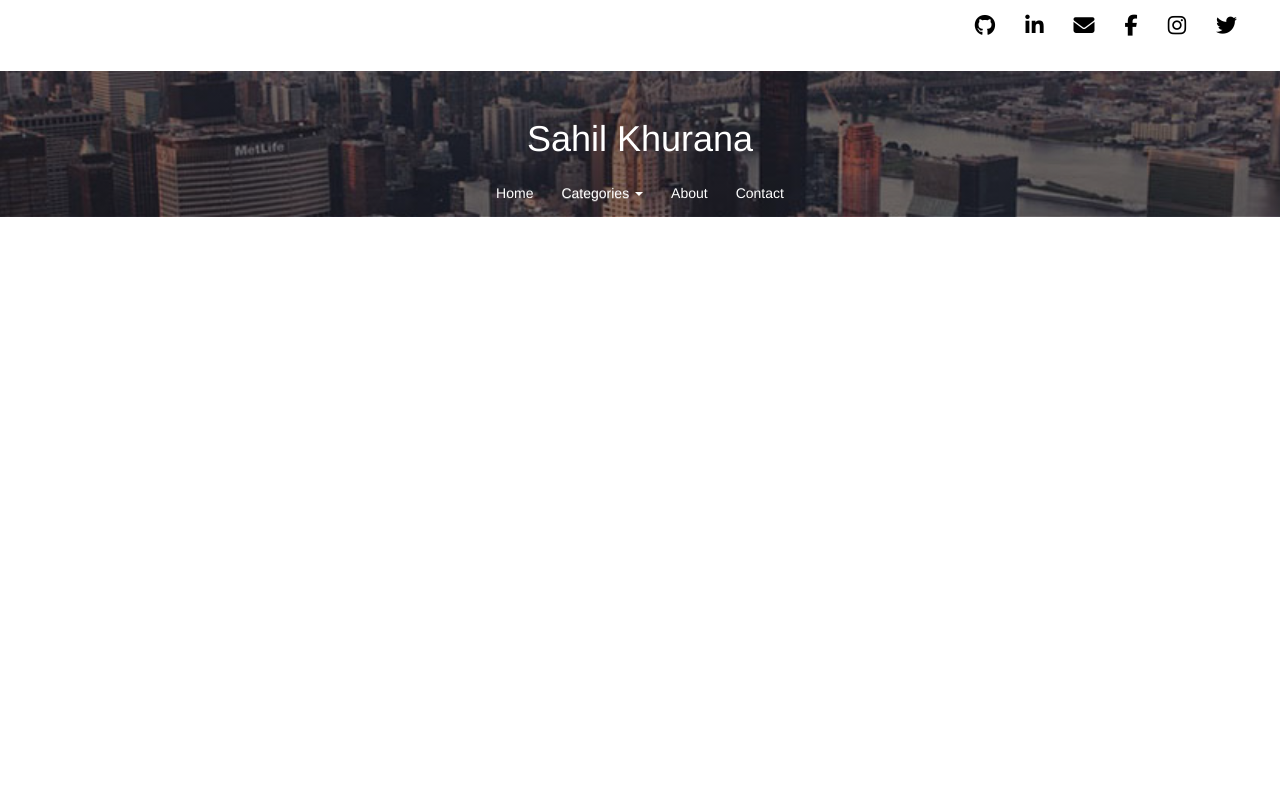
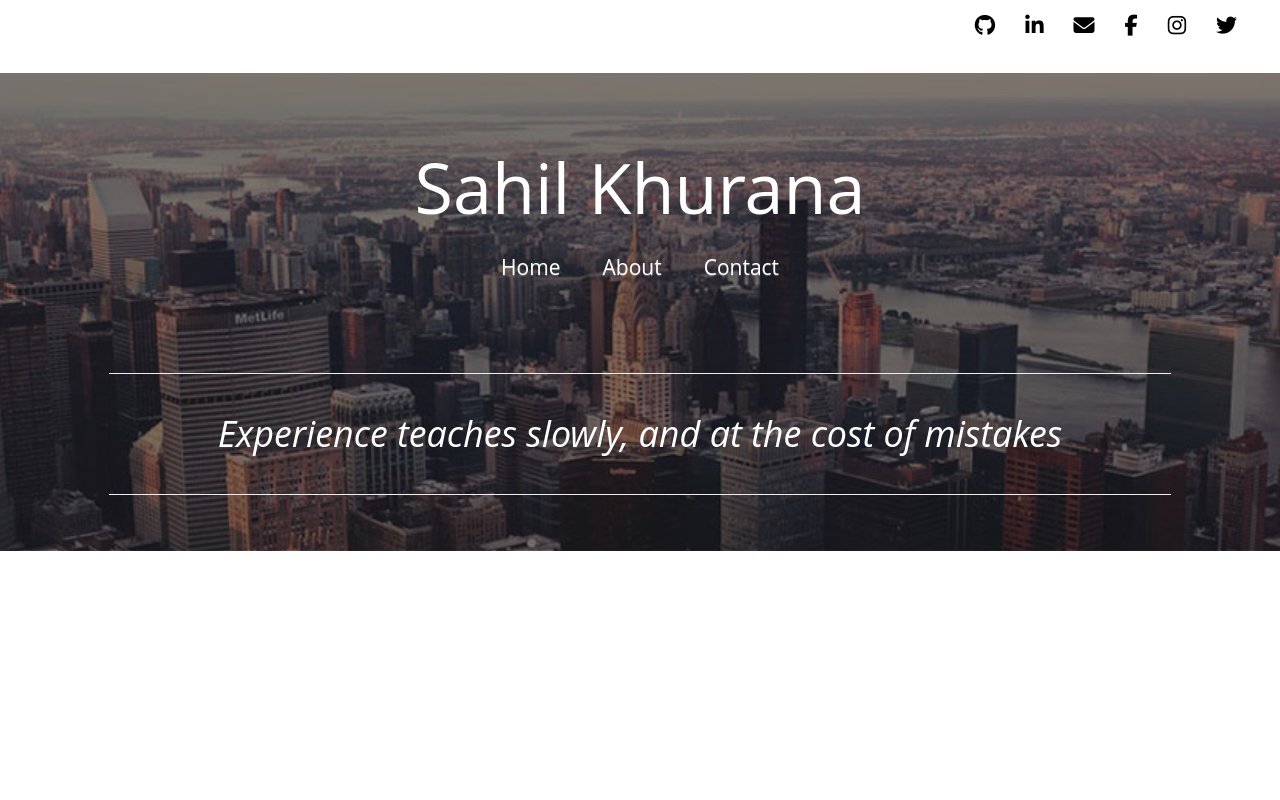
Before and after one commit to sahilkhurana19/MyBlog, a Django app: page / in a window 1280 px wide. Run offline with Django 3.2, Linux system fonts and the light colour scheme; data comes from the database, SQL or seed files in the repository; some libraries are stand-ins or nearby versions.

Commit message:
Finished photo text

```diff
--- a/blog/static/blog/css/main.css
+++ b/blog/static/blog/css/main.css
@@ -1,7 +1,8 @@
 body {
   background: white;
   overflow-x: hidden !important;
-  overflow-y: scroll; }
+  overflow-y: scroll;
+  font-family: Open Sans, serif; }
 
 .navbar-default {
   background: none;
@@ -24,16 +25,24 @@ body {
     color: white;
     text-align: center; }
     #skylinePhoto #contentBox #nameRow {
-      padding-top: 2em; }
+      padding-top: 4em; }
+      #skylinePhoto #contentBox #nameRow h1 {
+        font-size: 5em; }
     #skylinePhoto #contentBox #navRow {
       display: inline-block;
-      font-size: 1em; }
+      font-size: 1.5em; }
       #skylinePhoto #contentBox #navRow ul {
         text-align: center;
         margin: 0 auto; }
         #skylinePhoto #contentBox #navRow ul li {
           text-align: center;
           padding: 1em; }
+          #skylinePhoto #contentBox #navRow ul li a {
+            padding: 0px;
+            color: white; }
+            #skylinePhoto #contentBox #navRow ul li a:visited, #skylinePhoto #contentBox #navRow ul li a:hover, #skylinePhoto #contentBox #navRow ul li a:active, #skylinePhoto #contentBox #navRow ul li a:focus {
+              color: white;
+              background: transparent; }
       #skylinePhoto #contentBox #navRow #navCatDrop {
         padding: 0;
         color: white; }
@@ -47,5 +56,12 @@ body {
         #skylinePhoto #contentBox #navRow #navCatDropped li {
           text-align: left;
           padding: 0.5em; }
+    #skylinePhoto #contentBox #lineAbove {
+      margin-top: 5em; }
+    #skylinePhoto #contentBox #lineBelow {
+      margin-bottom: 4em; }
+    #skylinePhoto #contentBox #mainQuote {
+      font-style: italic;
+      margin: 20px 0; }
 
 /*# sourceMappingURL=main.css.map */
--- a/blog/static/blog/sass/main.scss
+++ b/blog/static/blog/sass/main.scss
@@ -3,6 +3,7 @@ body {
 	background: white;
 	overflow-x: hidden !important;
 	overflow-y: scroll;
+	font-family: Open Sans, serif;
 }
 
 .navbar-default {
@@ -31,18 +32,30 @@ body {
 		color: white;
 		text-align: center;
 		#nameRow {
-			padding-top: 2em;
+			padding-top: 4em;
+			h1 {
+				font-size: 5em;
+			}
 
 		}
 		#navRow {
 			display: inline-block;
-			font-size: 1em;
+			font-size: 1.5em;
 			ul {
 				text-align: center;
 				margin: 0 auto;
 				li {
 					text-align: center;
 					padding: 1em;
+					a {
+						padding: 0px;
+						color: white;
+						&:visited, &:hover, &:active, &:focus{
+						color: white;
+						background: transparent;
+						}
+
+					}
 				}
 			}
 			#navCatDrop {
@@ -64,5 +77,15 @@ body {
 				}
 			}
 		}
+		#lineAbove {
+			margin-top: 5em;
+		}
+		#lineBelow {
+			margin-bottom: 4em;
+		}
+		#mainQuote {
+			font-style: italic;
+			margin: 20px 0;
+		}
 	}
 }
--- a/blog/templates/blog/base.html
+++ b/blog/templates/blog/base.html
@@ -3,6 +3,9 @@
 <html>
 <head>
 	<title>Sahil's Blog</title>
+	<meta charset="utf-8">
+	<meta name="viewport" content="width=device-width, initial-scale=1.0">
+	<meta http-equiv="X-UA-Compatible" content="IE=edge">
 	<!-- Latest compiled and minified CSS -->
 	<link rel="stylesheet" href="https://maxcdn.bootstrapcdn.com/bootstrap/3.3.7/css/bootstrap.min.css" integrity="sha384-BVYiiSIFeK1dGmJRAkycuHAHRg32OmUcww7on3RYdg4Va+PmSTsz/K68vbdEjh4u" crossorigin="anonymous">
 
@@ -59,9 +62,9 @@
 				<div class="row" id="navRow">
 					<ul class="nav navbar-nav">
 						<li>
-							Home
+							<a href="https://sahilkhurana19.github.io" target="_blank">Home</a>
 						</li>
-						<li class="dropdown">
+						<!--li class="dropdown">
 							<a href="#" class="dropdown-toggle" data-toggle="dropdown" ariahaspopup="true" aria-expanded="false" id="navCatDrop">Categories <span class="caret"></span></a>
 							<ul class="dropdown-menu" id="navCatDropped">
 								{% for tag in tags %}
@@ -70,14 +73,30 @@
 									</li>
     							{% endfor %}
 							</ul>
+						</li-->
+						<li>
+							<a href="#">About</a>
 						</li>
 						<li>
-							About
-						</li>
-						<li>
-							Contact
+							<a href="#">Contact</a>
 						</li>
 					</ul>
+				</div>
+				<div class="row">
+					<div class="col-md-offset-1 col-lg-offset-1 col-sm-offset-1 col-xs-offset-1 col-md-10 col-lg-10 col-sm-10 col-xs-10">
+					<hr id="lineAbove">
+					</div>
+				</div>
+				<div class="row">
+					<!-- Create a random generator function to change quotes on page refresh -->
+					<div class="col-md-offset-1 col-lg-offset-1 col-sm-offset-1 col-xs-offset-1 col-md-10 col-lg-10 col-sm-10 col-xs-10">
+					<h1 id="mainQuote">Experience teaches slowly, and at the cost of mistakes</h1>
+					</div>
+				</div>
+				<div class="row">
+					<div class="col-md-offset-1 col-lg-offset-1 col-sm-offset-1 col-xs-offset-1 col-md-10 col-lg-10 col-sm-10 col-xs-10">
+					<hr id="lineBelow">
+					</div>
 				</div>
 			</div>
 		</div>
--- a/blog/templates/blog/index.html
+++ b/blog/templates/blog/index.html
@@ -1,5 +1,5 @@
-<!--{% extends 'blog/base.html' %}
-{% block index %}
+{% extends 'blog/base.html' %}
+<!--{% block index %}
 almdalkdn
 <! Code for displaying blog content
 {% for post in latest_posts %}
```
Also changed, not shown: 1 other file.
